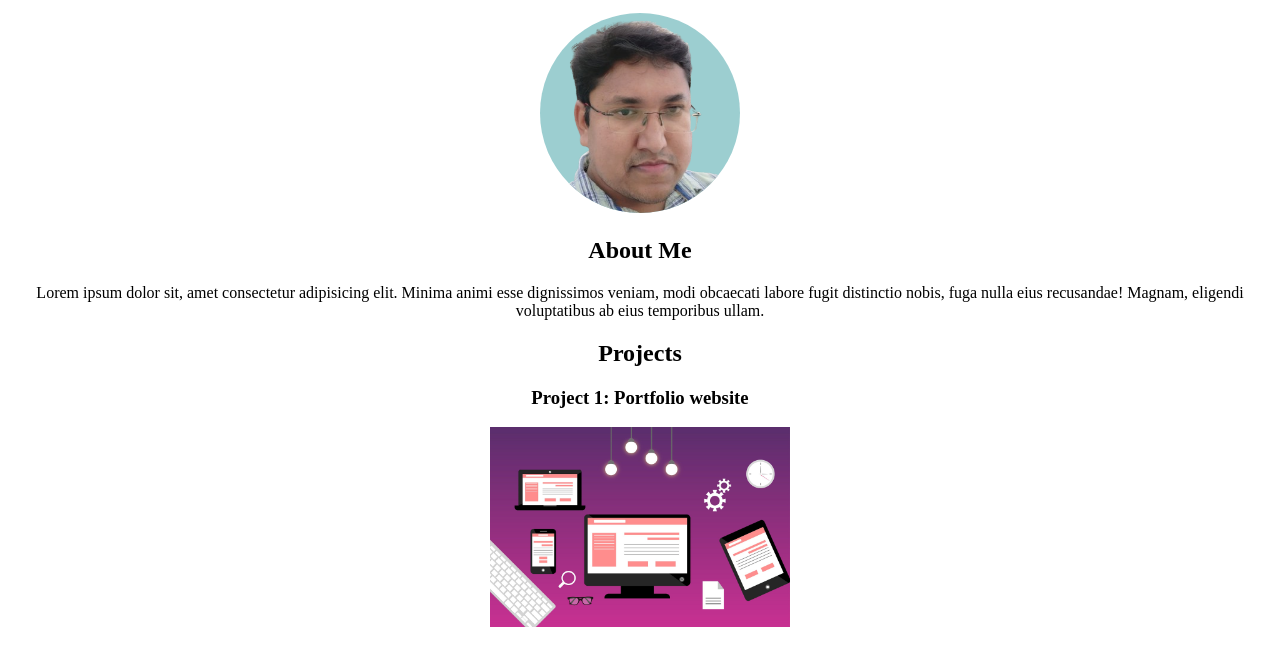
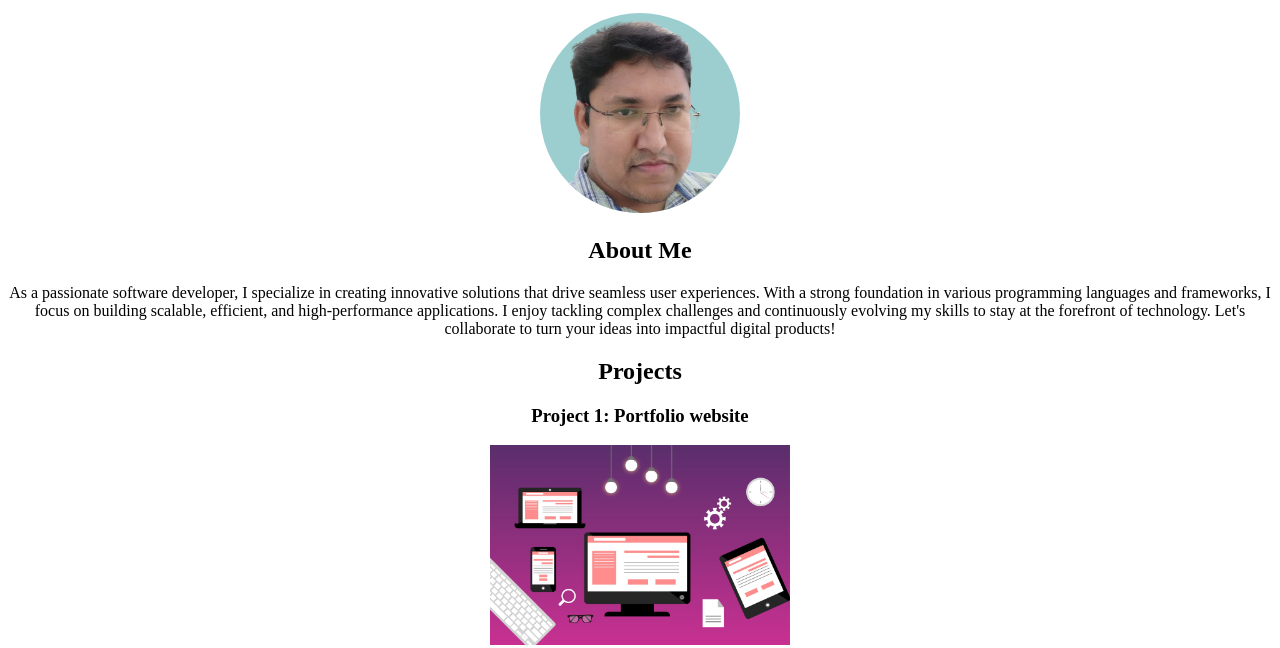
Before and after one commit to mustaque-lab/Portfolio-website, a plain HTML site: page index.html in a window 1280 px wide. Shown: the part 101-749 px from the top of the page. Drawn offline with Linux system fonts and the light colour scheme.

Commit message:
Update index.html

```diff
--- a/index.html
+++ b/index.html
@@ -22,7 +22,7 @@
      <section style="text-align: center;">
         <h2>About Me</h2>
         <p>
-            Lorem ipsum dolor sit, amet consectetur adipisicing elit. Minima animi esse dignissimos veniam, modi obcaecati labore fugit distinctio nobis, fuga nulla eius recusandae! Magnam, eligendi voluptatibus ab eius temporibus ullam.
+          As a passionate software developer, I specialize in creating innovative solutions that drive seamless user experiences. With a strong foundation in various programming languages and frameworks, I focus on building scalable, efficient, and high-performance applications. I enjoy tackling complex challenges and continuously evolving my skills to stay at the forefront of technology. Let's collaborate to turn your ideas into impactful digital products!
         </p>
      </section>
     <!-- About section ends here -->
```
